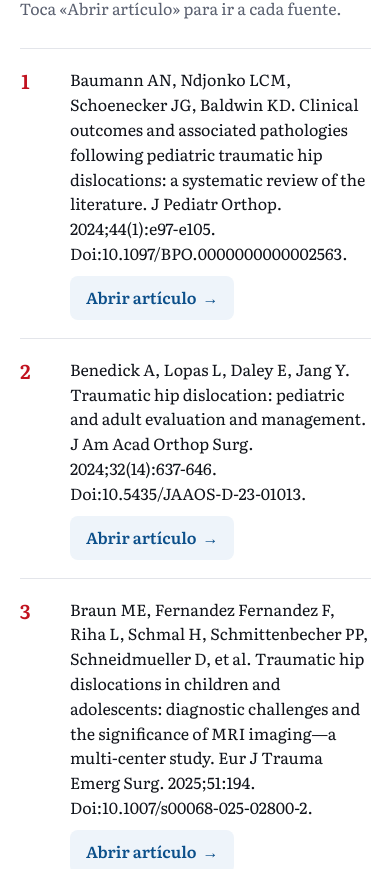
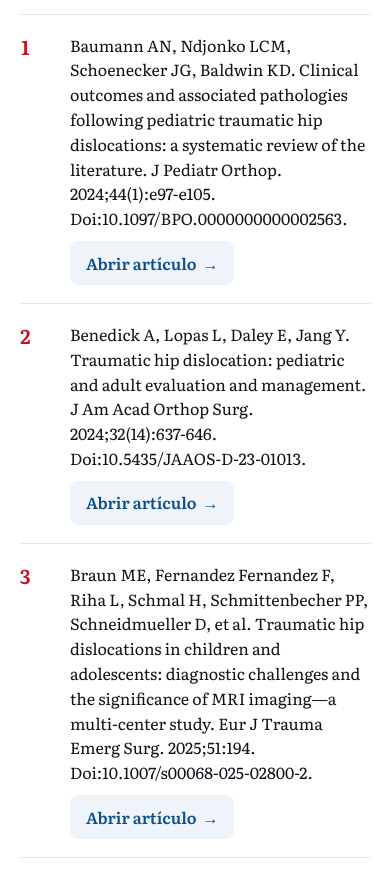
Before and after one commit to Carlosss1819/referencias, a plain HTML site: page index.html in a window 390 px wide. Shown: the part 76-945 px from the top of the page. Drawn offline with Linux system fonts and the light colour scheme.

Commit message:
Update citations and formatting in index.html
Updated the citation list in index.html to include additional references and corrected formatting for the heading and subheading.

```diff
--- a/index.html
+++ b/index.html
@@ -7,36 +7,33 @@
 *{box-sizing:border-box;min-width:0}
 body{margin:0;background:var(--bg);color:var(--ink);font:16px/1.55 Literata,Georgia,serif;overflow-x:clip}
 main{max-width:760px;margin:0 auto;padding:clamp(28px,5vw,64px) max(5vw,16px) 64px}
-h1{font-size:clamp(32px,6vw,46px);line-height:1.05;font-weight:600;margin:0 0 10px;text-wrap:balance}
-.sub{color:var(--mut);margin:0 0 28px}
+h1{font-size:clamp(32px,6vw,46px);line-height:1.05;font-weight:600;margin:0 0 28px;text-wrap:balance}
 ol{list-style:none;margin:0;padding:0;border-top:1px solid var(--line)}
 li{display:grid;grid-template-columns:2.4em minmax(0,1fr);gap:12px;padding:18px 0;border-bottom:1px solid var(--line)}
 .n{color:var(--acc);font-weight:600;font-size:20px;line-height:1.3;font-variant-numeric:tabular-nums}
 .cite{margin:0 0 10px;overflow-wrap:anywhere}
 .go{display:inline-flex;align-items:center;gap:6px;min-height:44px;padding:0 16px;border-radius:8px;background:var(--chip);color:var(--link);font-weight:600;text-decoration:none}
 .go:hover{text-decoration:underline}.go:focus-visible{outline:2px solid var(--link);outline-offset:2px}
-.note{display:block;margin-top:8px;font-size:14px;color:var(--mut)}
 </style></head><body><main>
 <h1>Referencias</h1>
-<p class="sub">Toca «Abrir artículo» para ir a cada fuente.</p>
 <ol>
 <li><span class="n">1</span><div><p class="cite">Baumann AN, Ndjonko LCM, Schoenecker JG, Baldwin KD. Clinical outcomes and associated pathologies following pediatric traumatic hip dislocations: a systematic review of the literature. J Pediatr Orthop. 2024;44(1):e97-e105. Doi:10.1097/BPO.0000000000002563.</p><a class="go" href="https://pubmed.ncbi.nlm.nih.gov/37947036/" target="_blank" rel="noopener">Abrir artículo <span aria-hidden="true">→</span></a></div></li>
 <li><span class="n">2</span><div><p class="cite">Benedick A, Lopas L, Daley E, Jang Y. Traumatic hip dislocation: pediatric and adult evaluation and management. J Am Acad Orthop Surg. 2024;32(14):637-646. Doi:10.5435/JAAOS-D-23-01013.</p><a class="go" href="https://pubmed.ncbi.nlm.nih.gov/38713755/" target="_blank" rel="noopener">Abrir artículo <span aria-hidden="true">→</span></a></div></li>
-<li><span class="n">3</span><div><p class="cite">Braun ME, Fernandez Fernandez F, Riha L, Schmal H, Schmittenbecher PP, Schneidmueller D, et al. Traumatic hip dislocations in children and adolescents: diagnostic challenges and the significance of MRI imaging—a multi-center study. Eur J Trauma Emerg Surg. 2025;51:194. Doi:10.1007/s00068-025-02800-2.</p><a class="go" href="https://link.springer.com/article/10.1007/s00068-025-02800-2" target="_blank" rel="noopener">Abrir artículo <span aria-hidden="true">→</span></a><span class="note">(en el PDF el enlace queda cortado en «?utm_source»).</span></div></li>
+<li><span class="n">3</span><div><p class="cite">Braun ME, Fernandez Fernandez F, Riha L, Schmal H, Schmittenbecher PP, Schneidmueller D, et al. Traumatic hip dislocations in children and adolescents: diagnostic challenges and the significance of MRI imaging—a multi-center study. Eur J Trauma Emerg Surg. 2025;51:194. Doi:10.1007/s00068-025-02800-2.</p><a class="go" href="https://link.springer.com/article/10.1007/s00068-025-02800-2" target="_blank" rel="noopener">Abrir artículo <span aria-hidden="true">→</span></a></div></li>
 <li><span class="n">4</span><div><p class="cite">De Salvo S, Lu Y, Shi L, Wang W, Sammartino F, Dimeglio A, et al. Radiological, clinical and functional outcome of children with traumatic hip dislocation: a multicenter review of 66 cases. Arch Orthop Trauma Surg. 2025;145(1):194. Doi:10.1007/s00402-025-05802-2.</p><a class="go" href="https://pubmed.ncbi.nlm.nih.gov/40095028/" target="_blank" rel="noopener">Abrir artículo <span aria-hidden="true">→</span></a></div></li>
 <li><span class="n">5</span><div><p class="cite">Dislocación de cadera: causas, síntomas, diagnóstico y tratamiento [Internet]. iLive, Health Facts – medicina basada en la evidencia. 2025 Oct 27 [fecha que figura en la hoja de cálculo].</p><a class="go" href="https://es.iliveok.com/health/luxacion-de-cadera-causas-sintomas-diagnostico-tratamiento_110275i15958.html" target="_blank" rel="noopener">Abrir artículo <span aria-hidden="true">→</span></a></div></li>
 <li><span class="n">6</span><div><p class="cite">Holst Echeverría KM, Hernández García CM, Barrantes Vargas C, Chaves Rojas JD, Mejías Fonseca C. Generalidades de la luxación traumática de cadera: una revisión actualizada. Rev Electrón PortalesMedicos.com. 2024;19(14):456.</p><a class="go" href="https://www.revista-portalesmedicos.com/revista-medica/generalidades-de-la-luxacion-traumatica-de-cadera-una-revision-actualizada/" target="_blank" rel="noopener">Abrir artículo <span aria-hidden="true">→</span></a></div></li>
 <li><span class="n">8</span><div><p class="cite">Lin S, Yang X, Cai B, Xiao J, Wu Q, Yi G, et al. Global, regional, and national burden of hip dislocation, 1990–2021, and Bayesian age-period-cohort predictions: systematic analysis of the Global Burden of Disease study, 2021. PLoS One. 2026;21(1):e0340294. Doi:10.1371/journal.pone.0340294.</p><a class="go" href="https://pmc.ncbi.nlm.nih.gov/articles/PMC12806847/" target="_blank" rel="noopener">Abrir artículo <span aria-hidden="true">→</span></a></div></li>
-<li><span class="n">9</span><div><p class="cite">Luxación de la articulación de cadera [Internet]. 2024 Jun 28 [fecha que figura en la tabla].</p><a class="go" href="https://share.google/q0pu8NHe0ZngW4ph4/" target="_blank" rel="noopener">Abrir artículo <span aria-hidden="true">→</span></a><span class="note">(en el documento no consta autor ni editorial de esta página).</span></div></li>
-<li><span class="n">10</span><div><p class="cite">Manual MSD. Luxación de cadera [Internet]. En: Manual MSD versión para público general. MSD Manuals; 2025 Oct [fecha que figura en la tabla].</p><a class="go" href="https://share.google/EmjwZIrxV2Uf2Lf6n" target="_blank" rel="noopener">Abrir artículo <span aria-hidden="true">→</span></a><span class="note">(el enlace corto lleva a la página «Luxación de cadera» del Manual MSD).</span></div></li>
-<li><span class="n">11</span><div><p class="cite">Morales S, Sosa A, Rey R. Luxación de cadera asociada a fractura del extremo proximal de fémur: reporte de caso y revisión del tema. An Fac Med (Univ Repúb Urug). 2022;9(1):e401. Doi:10.25184/anfamed2022v9n1a1.</p><a class="go" href="https://www.google.com/url?opi=89978449&amp;q=https://www.scielo.edu.uy/scielo.php%3Fscript%3Dsci_arttext%26pid%3DS2301-12542022000101401&amp;sa=U&amp;ved=2ahUKEwjqzKqPjZSYAxW6LUQIHWdoJsg4ChAWegQIPxAB&amp;usg=AOvVaw0QHt0o21UWsltKP9pAEkkG" target="_blank" rel="noopener">Abrir artículo <span aria-hidden="true">→</span></a><span class="note">(enlace de Google que lleva a la versión en SciELO Uruguay del mismo artículo; es el mismo trabajo que el núm. 12).</span></div></li>
-<li><span class="n">12</span><div><p class="cite">Morales S, Sosa A, Rey R. Luxación de cadera asociada a fractura del extremo proximal de fémur: reporte de caso y revisión del tema. An Fac Med (Univ Repúb Urug). 2022;9(1):e401. doi:10.25184/anfamed2022v9n1a1.</p><a class="go" href="https://revistas.udelar.edu.uy/OJS/index.php/anfamed/article/view/649" target="_blank" rel="noopener">Abrir artículo <span aria-hidden="true">→</span></a><span class="note">(es el mismo artículo que el núm. 5, con otro enlace).</span></div></li>
-<li><span class="n">13</span><div><p class="cite">Oropeza-Soria EB, Cornejo-López JA, Camacho-Conchucos HT. Displasia y luxación de cadera en niños con alteraciones congénitas atendidos en un instituto nacional de rehabilitación. Rev Haban Cienc Méd. 2023;22(1).</p><a class="go" href="http://www.scielo.sld.cu/scielo.php?script=sci_arttext&amp;pid=S1729-519X2023000100006" target="_blank" rel="noopener">Abrir artículo <span aria-hidden="true">→</span></a><span class="note">(en la hoja de cálculo el enlace está guardado como hipervínculo sobre el título).</span></div></li>
+<li><span class="n">9</span><div><p class="cite">Luxación de la articulación de cadera [Internet]. 2024 Jun 28 [fecha que figura en la tabla].</p><a class="go" href="https://share.google/q0pu8NHe0ZngW4ph4/" target="_blank" rel="noopener">Abrir artículo <span aria-hidden="true">→</span></a></div></li>
+<li><span class="n">10</span><div><p class="cite">Manual MSD. Luxación de cadera [Internet]. En: Manual MSD versión para público general. MSD Manuals; 2025 Oct [fecha que figura en la tabla].</p><a class="go" href="https://share.google/EmjwZIrxV2Uf2Lf6n" target="_blank" rel="noopener">Abrir artículo <span aria-hidden="true">→</span></a></div></li>
+<li><span class="n">11</span><div><p class="cite">Morales S, Sosa A, Rey R. Luxación de cadera asociada a fractura del extremo proximal de fémur: reporte de caso y revisión del tema. An Fac Med (Univ Repúb Urug). 2022;9(1):e401. Doi:10.25184/anfamed2022v9n1a1.</p><a class="go" href="https://www.google.com/url?opi=89978449&amp;q=https://www.scielo.edu.uy/scielo.php%3Fscript%3Dsci_arttext%26pid%3DS2301-12542022000101401&amp;sa=U&amp;ved=2ahUKEwjqzKqPjZSYAxW6LUQIHWdoJsg4ChAWegQIPxAB&amp;usg=AOvVaw0QHt0o21UWsltKP9pAEkkG" target="_blank" rel="noopener">Abrir artículo <span aria-hidden="true">→</span></a></div></li>
+<li><span class="n">12</span><div><p class="cite">Morales S, Sosa A, Rey R. Luxación de cadera asociada a fractura del extremo proximal de fémur: reporte de caso y revisión del tema. An Fac Med (Univ Repúb Urug). 2022;9(1):e401. doi:10.25184/anfamed2022v9n1a1.</p><a class="go" href="https://revistas.udelar.edu.uy/OJS/index.php/anfamed/article/view/649" target="_blank" rel="noopener">Abrir artículo <span aria-hidden="true">→</span></a></div></li>
+<li><span class="n">13</span><div><p class="cite">Oropeza-Soria EB, Cornejo-López JA, Camacho-Conchucos HT. Displasia y luxación de cadera en niños con alteraciones congénitas atendidos en un instituto nacional de rehabilitación. Rev Haban Cienc Méd. 2023;22(1).</p><a class="go" href="http://www.scielo.sld.cu/scielo.php?script=sci_arttext&amp;pid=S1729-519X2023000100006" target="_blank" rel="noopener">Abrir artículo <span aria-hidden="true">→</span></a></div></li>
 <li><span class="n">14</span><div><p class="cite">Rampal V. Luxación congénita de cadera. EMC Aparato Locomotor. 2024;57(3):1-18. doi:10.1016/S1286-935X(24)49409-4.</p><a class="go" href="https://www.sciencedirect.com/science/article/abs/pii/S1286935X24494094" target="_blank" rel="noopener">Abrir artículo <span aria-hidden="true">→</span></a></div></li>
 <li><span class="n">15</span><div><p class="cite">Rodríguez Lemus SG, Reinoso Álvarez LE, Rodríguez Maroto LJ, Quinga Amán MA, Sánchez Paredes RA, Rodríguez Mariño JI, et al. Actualización en el diagnóstico de luxación de cadera. Práct Fam Rural. 2025;10(1). doi:10.16921/pfr.v10i1.345.</p><a class="go" href="https://doaj.org/article/ee9476706c7f407e8e4bf3e75c27ceb5" target="_blank" rel="noopener">Abrir artículo <span aria-hidden="true">→</span></a></div></li>
 <li><span class="n">16</span><div><p class="cite">Safford DW, Pontillo M, Sennett BJ. Traumatic hip dislocation in an NCAA DI football player with occult sequelae: a case report. Int J Sports Phys Ther. 2021;16(5):1355-1365. doi:10.26603/001c.28229.</p><a class="go" href="https://pmc.ncbi.nlm.nih.gov/articles/PMC8486406/" target="_blank" rel="noopener">Abrir artículo <span aria-hidden="true">→</span></a></div></li>
-<li><span class="n">17</span><div><p class="cite">Suominen EN, Saarinen AJ. Traumatic hip dislocation in pediatric patients: clinical case series and a narrative review of the literature with an emphasis on primary and long-term complications. Children (Basel). 2023;10(1):107. doi:10.3390/children10010107.</p><a class="go" href="https://pmc.ncbi.nlm.nih.gov/articles/PMC9856617/" target="_blank" rel="noopener">Abrir artículo <span aria-hidden="true">→</span></a><span class="note">(en el PDF el enlace queda cortado en «?utm_source»).</span></div></li>
-<li><span class="n">18</span><div><p class="cite">Sürücü S. Luxación de cadera: síntomas y tratamiento [Internet]. Estambul: Acıbadem, Prof. Asoc. Dr. Serkan Sürücü; 2026 Oct 30 [fecha que figura en la tabla].</p><a class="go" href="https://share.google/Dt9WqbFAP8kAPXCdm" target="_blank" rel="noopener">Abrir artículo <span aria-hidden="true">→</span></a><span class="note">(el enlace corto lleva a la página del Dr. Sürücü sobre luxación de cadera).</span></div></li>
+<li><span class="n">17</span><div><p class="cite">Suominen EN, Saarinen AJ. Traumatic hip dislocation in pediatric patients: clinical case series and a narrative review of the literature with an emphasis on primary and long-term complications. Children (Basel). 2023;10(1):107. doi:10.3390/children10010107.</p><a class="go" href="https://pmc.ncbi.nlm.nih.gov/articles/PMC9856617/" target="_blank" rel="noopener">Abrir artículo <span aria-hidden="true">→</span></a></div></li>
+<li><span class="n">18</span><div><p class="cite">Sürücü S. Luxación de cadera: síntomas y tratamiento [Internet]. Estambul: Acıbadem, Prof. Asoc. Dr. Serkan Sürücü; 2026 Oct 30 [fecha que figura en la tabla].</p><a class="go" href="https://share.google/Dt9WqbFAP8kAPXCdm" target="_blank" rel="noopener">Abrir artículo <span aria-hidden="true">→</span></a></div></li>
 <li><span class="n">19</span><div><p class="cite">Weber CD, Lefering R, Sellei RM, Horst K, Migliorini F, Hildebrand F, et al. Traumatic hip dislocations in major trauma patients: epidemiology, injury mechanisms, and concomitant injuries. J Clin Med. 2022;11(3):472. doi:10.3390/jcm11030472.</p><a class="go" href="https://pubmed.ncbi.nlm.nih.gov/35159925/" target="_blank" rel="noopener">Abrir artículo <span aria-hidden="true">→</span></a></div></li>
 <li><span class="n">20</span><div><p class="cite">Wojahn RD, Kleweno CP, Agel J, Githens MF. Anterior hip dislocation: characterization of a rare injury and predictors of functional outcome. Injury. 2021;52(8):2327-2332. doi:10.1016/j.injury.2021.03.007.</p><a class="go" href="https://www.sciencedirect.com/science/article/pii/S0020138321002229" target="_blank" rel="noopener">Abrir artículo <span aria-hidden="true">→</span></a></div></li>
 </ol>
```
